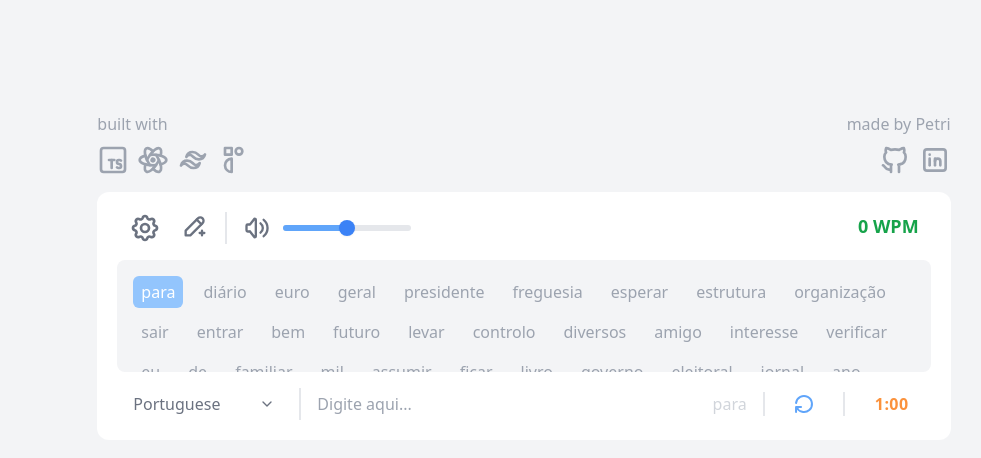
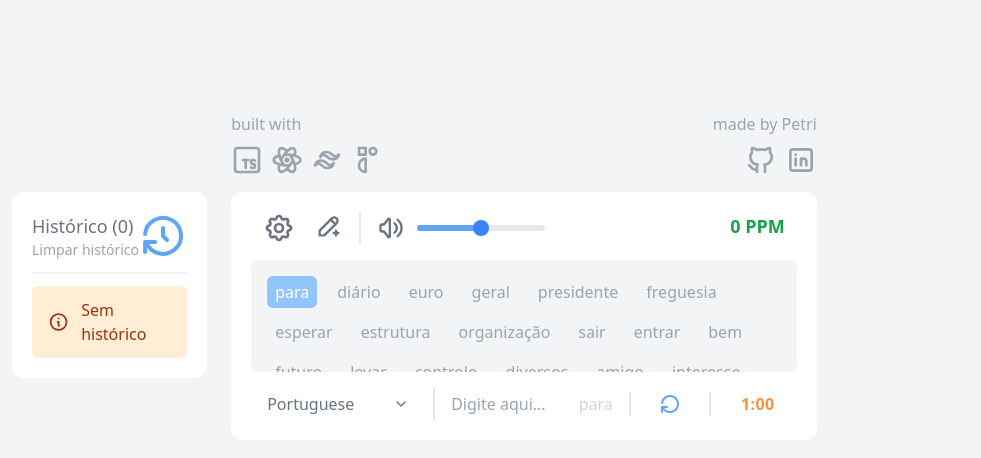
Before and after one commit to Petri-Hub/Typing-Test, a React (Vite) app: page / in a window 1280 px wide. Shown: the top 458 px of the page, without its empty margins (116-1097 px from the left). Built offline with nearby package versions, Linux system fonts and the light colour scheme.

Commit message:
Adding AFK message when user leaves the keyboard for 10 seconds, saving user histpry and displaying it on the left

```diff
--- a/package.json
+++ b/package.json
@@ -10,6 +10,7 @@
     "preview": "vite preview"
   },
   "dependencies": {
+    "@radix-ui/react-dialog": "^1.0.5",
     "@radix-ui/react-hover-card": "^1.0.7",
     "@radix-ui/react-select": "^2.0.0",
     "@radix-ui/react-slider": "^1.1.2",
--- a/src/App.tsx
+++ b/src/App.tsx
@@ -3,11 +3,15 @@ import { TextBox } from "./components/TextBox"
 import { Languages } from './resources/languages.ts'
 import { IWord } from "./interfaces/IWord.ts"
 import typeSound from './assets/audio/type.mp3'
-import { TbBrandTypescript, TbRotateClockwise, TbBrandReact, TbSettings, TbBrandTailwind, TbBrandRadixUi, TbBrandLinkedin, TbBrandGithub, TbPencilPlus } from 'react-icons/tb'
+import { TbBrandTypescript, TbHistory, TbRotateClockwise, TbBrandReact, TbSettings, TbBrandTailwind, TbBrandRadixUi, TbBrandLinkedin, TbBrandGithub, TbPencilPlus } from 'react-icons/tb'
 import { LanguageSelector } from "./components/LanguageSelector.tsx"
 import Timer from "./components/Timer.tsx"
 import { DetailIcon } from "./components/DetailIcon.tsx"
 import { VolumeSlider } from "./components/VolumeSlider.tsx"
+import { AlertInfo } from "./components/AlertInfo.tsx"
+import { AFKModal } from "./components/AFKModal.tsx"
+import { IHistory } from "./interfaces/IHistory.ts"
+import { HistoryItem } from "./components/HistoryItem.tsx"
 
 function App() {
 
@@ -21,14 +25,14 @@ function App() {
    const [typed, setTyped] = useState<string>('')
    const [errors, setErrors] = useState<number[]>([])
    const [current, setCurrent] = useState<number>(0)
+   const [history, setHistory] = useState<IHistory[]>(JSON.parse(localStorage.getItem('history') ?? '[]'))
    const [text, setText] = useState<IWord[]>(generateText(language.words))
    const [volume, setVolume] = useState<number>((localStorage.getItem('volume') as number | null) ?? 50)
    const [finished, setFinished] = useState<boolean>(false)
    const [lastTypeStamp, setLastTypeStamp] = useState<null | number>(null)
-   const [score, setScore] = useState({
-      wrong: 0,
-      right: 0
-   })
+   const [score, setScore] = useState({ wrong: 0, right: 0 })
+
+   const [isAFKMessageShown, setIsAFKMessageShown] = useState<boolean>(false)
 
    const handleReset = () => {
       setFinished(false)
@@ -70,10 +74,22 @@ function App() {
       const lastKeyDifference = Math.floor((new Date().getTime() - (lastTypeStamp as number)) / 1000)
       const wasUserAFK = lastKeyDifference > 10
 
-      if(wasUserAFK) return
-      /**
-       * Salvar score e etc
-       */
+      if (wasUserAFK){
+         setIsAFKMessageShown(true)
+         return
+      }
+
+      setHistory([{
+         date: new Date().getTime(),
+         text: text,
+         errors: errors,
+         current,
+         right: score.right,
+         wrong: score.wrong,
+         precision: parseFloat(((score.right + score.wrong) / score.right).toFixed(2)),
+         id: crypto.randomUUID()
+      }, ...history])
+
    }
 
    const playTypeSound = () => {
@@ -84,17 +100,17 @@ function App() {
    }
 
    const getTypesAmountForChar = (char: string | null) => {
-      if(!char) return 0
+      if (!char) return 0
 
       const isJapaneseChar = /[\u3000-\u303f\u3040-\u309f\u30a0-\u30ff\uff00-\uff9f\u4e00-\u9faf\u3400-\u4dbf]/.test(char)
       const twoTypesChars = 'ãõĉŭŝĝĵáĥÆØÅάήίώόύέΓΔΘΛΞΠΣΦΨΩÖÜÇŞĞİABCDEFGHIJKLMNOPQRSTUVWXYZàèòéíóúÇ!"·$%&/()?¿@#€:'.split('')
       const threeTypesChars = 'ÁÉÍÓÚÝÀÈÒÉÍÓÚïüàâêîôûďťň'.split('')
       const fourTypesChars = 'ÏÜÀÂÊÎÔÛĚŠČŘŽŇŤĎŮ'.split('')
 
-      if(isJapaneseChar) return 5
-      if(twoTypesChars.includes(char)) return 2
-      if(threeTypesChars.includes(char)) return 3
-      if(fourTypesChars.includes(char)) return 4
+      if (isJapaneseChar) return 5
+      if (twoTypesChars.includes(char)) return 2
+      if (threeTypesChars.includes(char)) return 3
+      if (fourTypesChars.includes(char)) return 4
 
       return 1
    }
@@ -116,7 +132,7 @@ function App() {
       if (!didPressDelete && !didPressSpace) {
          getCurrentWord().startsWith(inputText)
             ? setScore({ ...score, right: score.right + typedCount })
-            : setScore({ ...score, wrong: score.wrong + 1 })
+            : setScore({ ...score, wrong: score.wrong + typedCount })
       }
 
       if (!didPressSpace) {
@@ -136,15 +152,41 @@ function App() {
       setTyped('')
    }
 
-   useEffect(handleFinish, [finished, lastTypeStamp])
+   const saveHistory = () => {
+      localStorage.setItem('history', JSON.stringify(history))
+   }
+
+
+   useEffect(handleFinish, [finished])
    useEffect(handleReset, [language])
+   useEffect(saveHistory, [history])
 
    return (
       <div className="w-full h-full bg-gray-100">
-         <div className="w-2/3 mx-auto pt-48">
+         <div className="w-4/5 grid grid-cols-main gap-6 mx-auto pt-48">
+
+            {isAFKMessageShown && <AFKModal onConfirm={() => setIsAFKMessageShown(false)}/>}
+
+            {/* History */}
+            <div className="rounded-xl w-full h-min bg-white p-5">
+               <div className="flex justify-between mb-3 pb-3 border-b-2 border-gray-100 border-solid">
+                  <div>
+                     <p className="text-gray-500 font-medium text-lg">Histórico ({history.length})</p>
+                     <p onClick={() => setHistory([])} className="text-gray-400 text-sm cursor-pointer">Limpar histórico</p>
+                  </div>
+                  <TbHistory className="w-12 text-blue-400 h-12"/>
+               </div>
+               <div className="flex flex-col gap-y-3">
+                  {
+                     history.length
+                        ? history.map(history => <HistoryItem key={history.id} {...history} />)
+                        : <AlertInfo message="Sem histórico" background="bg-orange-100" color="text-orange-800"/>
+                  }
+               </div>
+            </div>
 
             {/* Typing */}
-            <div className="relative bg-white rounded-xl p-5">
+            <div className="relative bg-white rounded-xl p-5 h-min">
 
                {/* Technologies and Social media */}
                <div className="flex absolute left-0 mb-4 bottom-full justify-between w-full">
@@ -213,7 +255,7 @@ function App() {
 
                   </div>
 
-                  <p className="text-green-600 text-lg whitespace-nowrap font-bold">{Math.floor((score.right + score.wrong) / 5)} WPM</p>
+                  <p className="text-green-600 text-lg whitespace-nowrap font-bold">{Math.floor((score.right + score.wrong) / 5)} PPM</p>
 
                </div>
 
@@ -256,19 +298,6 @@ function App() {
                      onFinish={() => setFinished(true)}
                   />
                </div>
-               {/*
-               <div>
-                  <p>Digitado Certo: {score.right}</p>
-                  <p>Digitado Errado: {score.wrong}</p>
-                  <p>Digitado Total: {score.right + score.wrong}</p>
-                  <p>Palavras: ({current - errors.length} | {errors.length})</p>
-                  <p>Palavra Atual: {current}</p>
-                  <p>WPM: {Math.floor((score.right + score.wrong) / 5)}</p>
-
-
-
-               </div> */}
-
             </div>
          </div>
       </div >
--- /dev/null
+++ b/src/components/AFKModal.tsx
@@ -0,0 +1,22 @@
+import * as Dialog from '@radix-ui/react-dialog';
+import { TbZzz } from 'react-icons/tb'
+
+type Props = {
+   onConfirm: () => void
+}
+
+export const AFKModal = ({ onConfirm }: Props) => {
+   return (
+      <Dialog.Root open>
+         <Dialog.Portal>
+            <Dialog.Overlay className='fixed left-0 top-0 w-full h-full bg-black opacity-20 z-40' />
+            <Dialog.Content className='bg-white w-80 h-96 rounded-lg shadow-sm z-50 gap-y-6 absolute flex-col flex items-center justify-center top-1/2 left-1/2 -translate-x-1/2 -translate-y-1/2'>
+               <TbZzz className="text-blue-400 w-16 h-16"/>
+               <p className='text-gray-600 font-medium text-2xl'>Ainda por ai?</p>
+               <p className='text-gray-400 text-md w-2/3 text-center'>Parece que você ficou inativo por um tempo. Por isso, não registramos sua tentativa.</p>
+               <button onClick={() => onConfirm()} className='outline-none text-blue-400 font-medium text-xl'>Entendi</button>
+            </Dialog.Content>
+         </Dialog.Portal>
+      </Dialog.Root>
+   )
+}
--- /dev/null
+++ b/src/components/AlertInfo.tsx
@@ -0,0 +1,24 @@
+import { ElementType } from "react"
+import { TbInfoCircle } from "react-icons/tb"
+import { twMerge } from "tailwind-merge"
+
+type Props = {
+   icon?: ElementType
+   message: string
+   background?: string
+   color?: string
+}
+
+export const AlertInfo = ({
+   icon: Icon = TbInfoCircle,
+   message = 'Alerta',
+   background = 'bg-gray-100',
+   color = 'text-gray-600'
+}: Props) => {
+   return (
+      <div className={twMerge('w-full rounded-md px-4 py-3 text-md flex items-center gap-x-3', background, color)}>
+         <Icon className="w-6 h-6"/>
+         <p>{message}</p>
+      </div>
+   )
+}
--- /dev/null
+++ b/src/components/HistoryItem.tsx
@@ -0,0 +1,23 @@
+import { IHistory } from "../interfaces/IHistory"
+
+export const HistoryItem = ({ right, wrong, date }: IHistory) => {
+   return (
+      <div className="grid grid-cols-history w-full gap-x-3">
+         <div className="w-14 flex items-center justify-center flex-col gap-y-1 rounded-md aspect-square bg-green-100">
+            <p className="text-green-600 font-bold leading-[0.85] text-lg">{Math.floor((right + wrong) / 5)}</p>
+            <p className="text-green-600 font-medium leading-[0.85] text-sm">PPM</p>
+         </div>
+         <div className="flex justify-between items-center">
+            <div>
+               <p className="text-green-600 text-sm">{right} acertos</p>
+               <p className="text-red-600 text-sm">{wrong} erros</p>
+            </div>
+            <div className="">
+               <p className="text-gray-400 text-right text-sm">{new Date(date).toLocaleDateString('en-GB')}</p>
+               <p className="text-gray-400 text-right text-sm">{new Date(date).toLocaleTimeString('en-GB')}</p>
+            </div>
+
+         </div>
+      </div>
+   )
+}
--- /dev/null
+++ b/src/interfaces/IHistory.ts
@@ -0,0 +1,12 @@
+import { IWord } from "./IWord"
+
+export interface IHistory{
+   id: string
+   date: number
+   text: IWord[]
+   errors: number[]
+   current: number
+   right: number
+   wrong: number
+   precision: number
+}
--- a/tailwind.config.js
+++ b/tailwind.config.js
@@ -6,8 +6,10 @@ export default {
    theme: {
       extend: {
          gridTemplateColumns: {
+            'main': '1fr 3fr 1fr',
             'topbar': 'min-content 1fr min-content',
             'footer': 'min-content 1fr  min-content min-content',
+            'history': 'min-content 1fr'
          },
          animation: {
             'fade-in': '300ms fade-in forwards',
```
Also changed, not shown: 1 other file (tests, documents, lock files or other folders).
